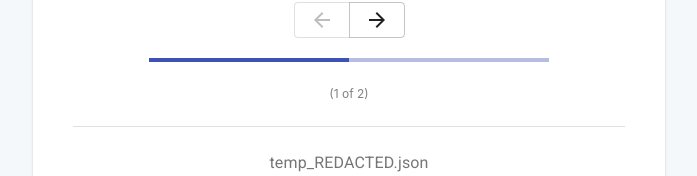
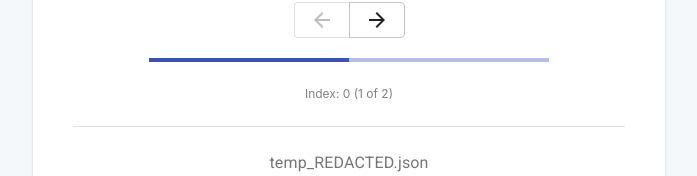
Before and after one commit to wsbuck/Slack-Redact, a React (Create React App) app: page / in a window 1280 px wide. Shown: the part 147-323 px from the top of the page, without its empty margins (291-988 px from the left). Built offline with nearby package versions, Linux system fonts and the light colour scheme.

Commit message:
Update reasons.csv filename
* add "_REASONS" to csv filename with original filename
* add index to progress bar

```diff
--- a/src/components/ExplanationsDownload.js
+++ b/src/components/ExplanationsDownload.js
@@ -6,7 +6,9 @@ import Button from '@material-ui/core/Button';
 const ExplanationsDownload = () => {
   const dataObj = useSelector(state => state.editJSON.explanations);
   const canProceed = useSelector(state => state.editJSON.canProceed);
-  const filename = 'Explanations.csv';
+  const jsonName = useSelector(state => state.editJSON.name);
+  const [filename, setFilename] = useState('');
+  // const filename = 'Explanations.csv';
   const [dataStr, setDataStr] = useState('');
 
   useEffect(() => {
@@ -19,6 +21,11 @@ const ExplanationsDownload = () => {
     setDataStr(encodeURI(csvContent));
 
   }, [dataObj]);
+
+  useEffect(() => {
+    const name = jsonName.match(/^.*(?=(_REDACTED\.json))/)[0] + '_REASONS.csv';
+    setFilename(name);
+  }, [jsonName]);
 
   return (
     <Button
--- a/src/components/ProgressBar.js
+++ b/src/components/ProgressBar.js
@@ -30,7 +30,9 @@ const ProgressBar = () => {
       value={(dataIndex + 1) / dataLength * 100}
       className={classes.root}
     />
-    <span className={classes.text}>({dataIndex + 1} of {dataLength})</span>
+    <span className={classes.text}>
+      Index: {dataIndex} ({dataIndex + 1} of {dataLength})
+    </span>
     </>
   );
 }
```
